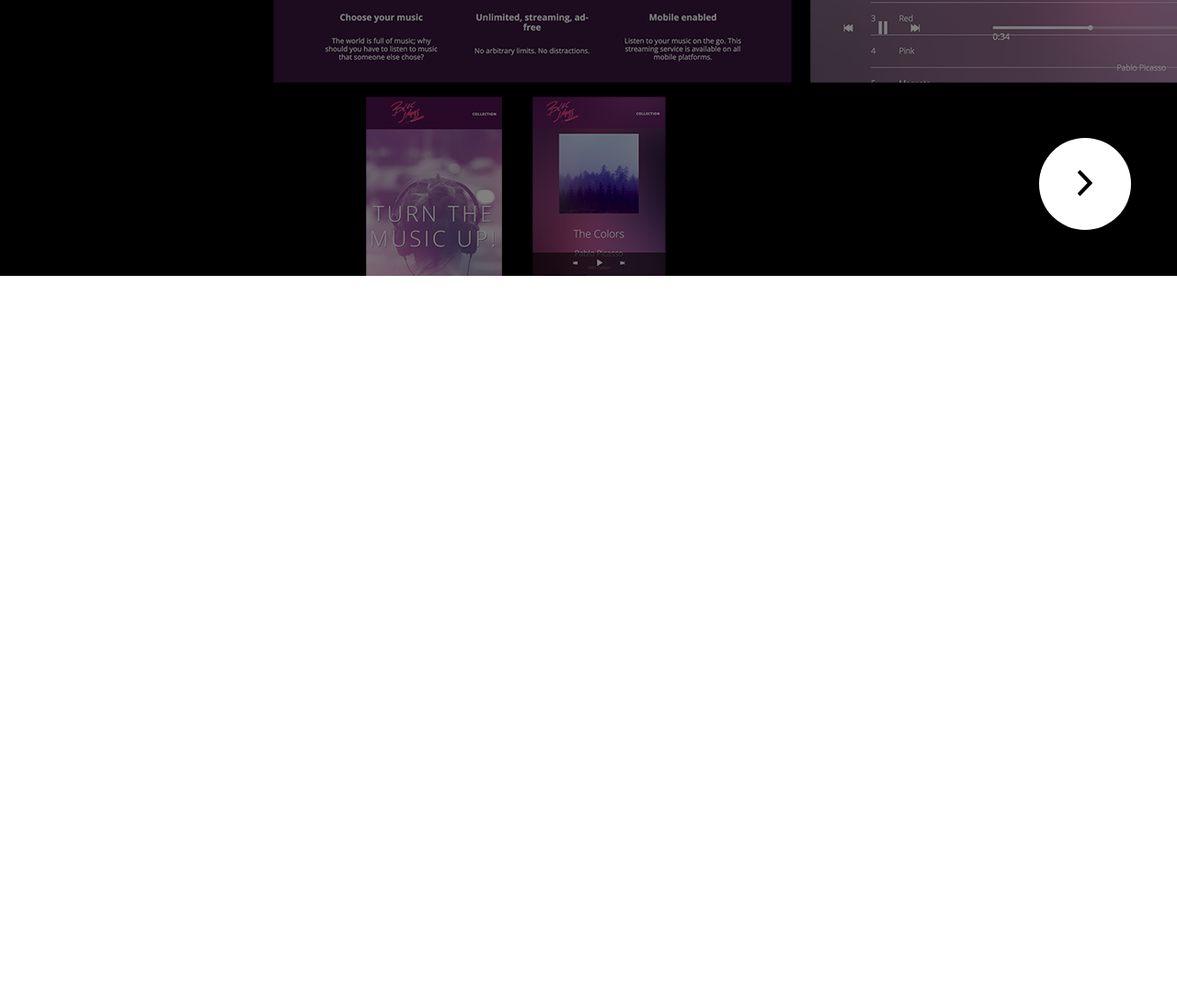
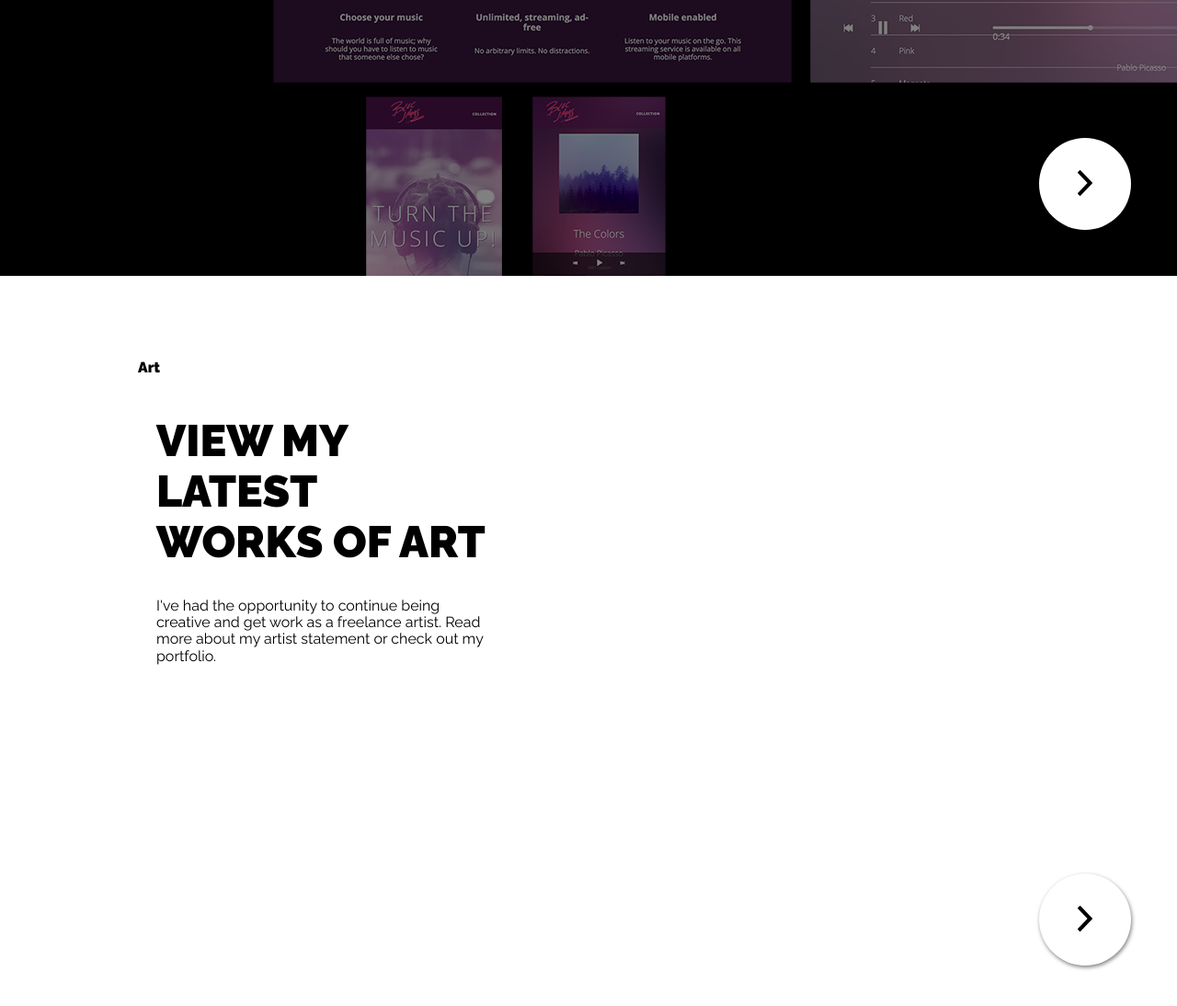
Before and after one commit to ameliagalgon/ameliagalgon.github.io, a plain HTML site: page index.html in a window 1280 px wide. Shown: the part 2900-3994 px from the top of the page at 92% size. Before the commit the page ends 3200 px from the top, so only its background shows below. Drawn offline with nearby package versions, Linux system fonts and the light colour scheme.

Commit message:
added filler art section on the homepage

```diff
--- a/index.html
+++ b/index.html
@@ -80,7 +80,14 @@
             </div>
         </section>
         <section class="art">
-
+            <div class="content">
+                <h4>Art</h4>
+                <h1>View my latest works of art</h1>
+                <p>I've had the opportunity to continue being creative and get work as a freelance artist. Read more about my artist statement or check out my portfolio.</p>
+            </div>
+            <a href="web-projects/bloc-jams.html" class="link">
+                <span class="ion-chevron-right"></span>
+            </a>
         </section>
     </body>
 </html>
--- a/styles/main.css
+++ b/styles/main.css
@@ -123,3 +123,44 @@ nav ul li a:hover{
 .project .project-brief{
     text-transform: none;
 }
+
+
+/*** ART homepage ***/
+.art{
+    height: 100vh;
+    width: 100vw;
+    padding: 0;
+    margin: 0;
+    position: relative;
+}
+.art .content{
+    padding: 70px 100px 100px 150px;
+    width: 30%;
+}
+.art .content h1{
+    font-size: 3em;
+    text-transform: uppercase;
+    padding-top: 10px;
+    padding-left: 20px;
+}
+.art .content p{
+    padding-left: 20px;
+}
+.art .link{
+    width: 100px;
+    height: 100px;
+    background-color: #fff;
+    border-radius: 50%;
+    box-shadow: 1px 2px 4px rgba(0, 0, 0, .5);
+    display: flex;
+    justify-content: center;
+    align-items: center;
+    /**placement**/
+    position: absolute;
+    bottom: 50px;
+    right: 50px;
+}
+.art .link span{
+    color: #000;
+    font-size: 2em;
+}
```
